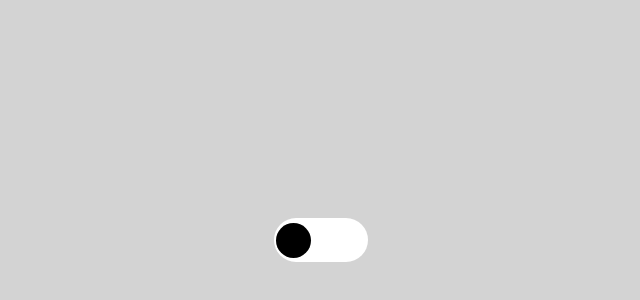
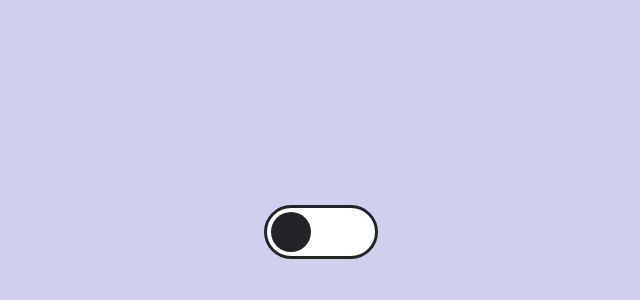
Before and after one commit to rkumayan/CSS_Projects, a plain HTML site: page toggle switch/index.html in a window 1280 px wide. Shown: the part 168-468 px from the top of the page, without its empty margins (319-959 px from the left). Drawn offline with Linux system fonts and the light colour scheme.

Commit message:
finished toggle switch project -2

```diff
--- a/toggle switch/index.html
+++ b/toggle switch/index.html
@@ -7,11 +7,11 @@
     <link rel="stylesheet" href="style.css">
 </head>
 <body>
-    <div class = "container">
-		<label class = "toggle-wrap" onclick = >
-            <input type="checkbox" id = "toggle" class = "toggle-input" > </input>
-	    	<div class = "switch"> </div>
+    <div class="toggle-wrap">
+        <label for="toggle">
+            <input type="checkbox"  id="toggle" class = "toggle-input"> </input>
+            <div class="toggle-switch"></div>
         </label>
-	</div>
+    </div>
 </body>
 </html>
--- a/toggle switch/style.css
+++ b/toggle switch/style.css
@@ -1,35 +1,37 @@
-body{
-    background-color:lightgrey;
+html, body{
+    margin:0;
+    padding:0;
+    background: #ced0ed;
 }
-.container{
-    display:flex;
-    justify-content:center;
-    align-items:center;
-    height:100vh;
+:root{
+    --toggle-switch-bg: #232428;
+    --toggle-border: #232428;
+    --toggle-bg:#fff;
 }
 .toggle-wrap{
-    background:white;
-    border-radius:30px;
+    display:flex;
+    height:100vh;
+    justify-content: center;
+    align-items: center;
+}
+label{
+    width:100px;
     height:40px;
-    width:90px;
-    padding:2px;
-    display:flex;
-    align-items:center;
-    cursor:pointer;
+    border:3px solid var(--toggle-border);
+    border-radius: 40px;
+    padding:.25em;
+    background-color: var(--toggle-bg);
 }
-#toggle{
-    display: none;
+.toggle-input{
+    display:none;
 }
-
-.switch{
-    height:35px;
-    width:35px;
-    background:black;
+.toggle-switch{
+    height:40px;
+    width:40px;
+    background-color:var(--toggle-switch-bg);
     border-radius:50%;
-    position:absolute;
-    transition: all linear .2s;
+    transition: transform .5s;
 }
-.toggle-wrap #toggle:checked ~ div{
-    background: red;
-    margin-left:50px;
+.toggle-input:checked ~ .toggle-switch{
+    transform: translateX( 60px);
 }
```
